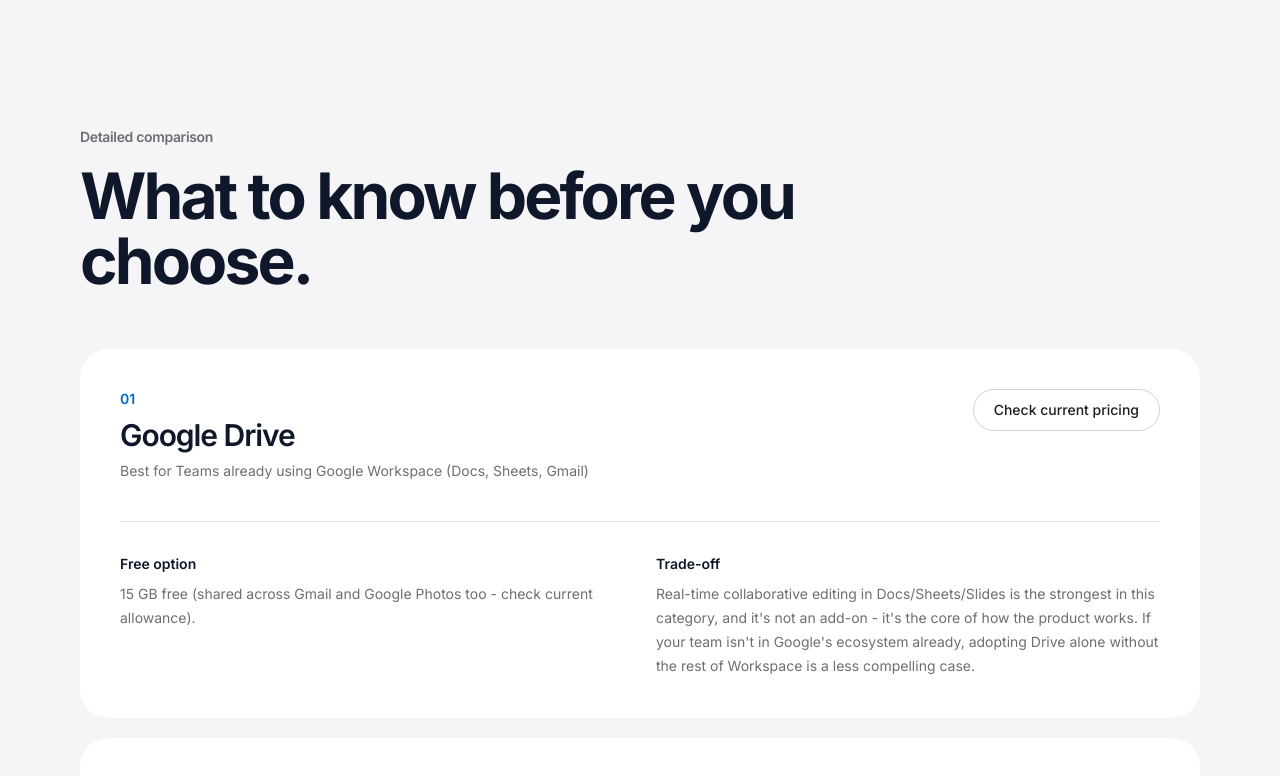
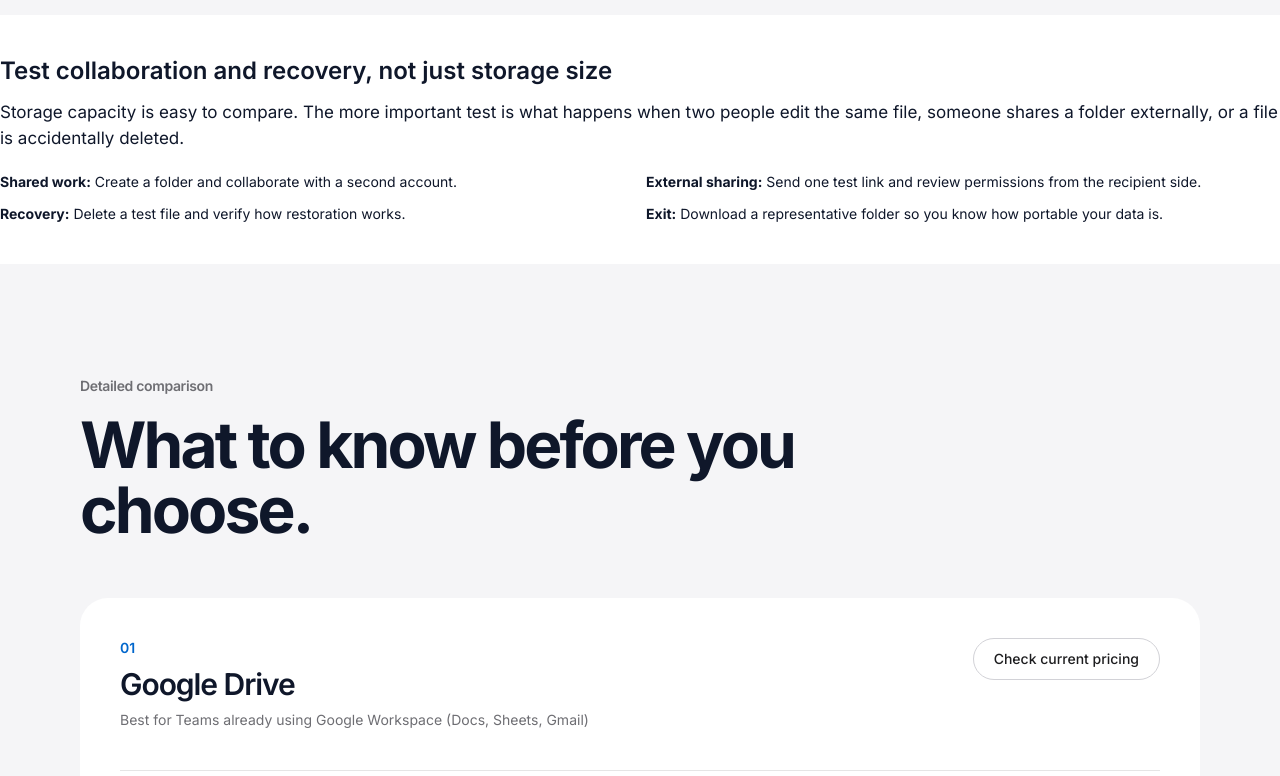
Before and after one commit to LinukaBandara/StackPick, a Next.js app: page /best/cloud-storage in a window 1280 px wide. Shown: the part 3004-3780 px from the top of the page. Built offline with nearby package versions, Linux system fonts and the light colour scheme; no server answers.

Commit message:
Add original-value testing guidance

```diff
--- a/app/best/cloud-storage/page.tsx
+++ b/app/best/cloud-storage/page.tsx
@@ -42,6 +42,19 @@ export default function Page() {
         },
       ]}
       bottomLine="Already on Google Workspace? Use Google Drive - don't add a second tool. Already on Microsoft 365? OneDrive, for the same reason. Neither, and you work heavily with large media files or external collaborators who need clean sharing? Dropbox is worth paying for on its own merits."
-    />
+    >
+      <section className="bg-white">
+        <div className="sp-contain py-10">
+          <h2 className="text-2xl font-semibold">Test collaboration and recovery, not just storage size</h2>
+          <p className="mt-3 text-slate-600">Storage capacity is easy to compare. The more important test is what happens when two people edit the same file, someone shares a folder externally, or a file is accidentally deleted.</p>
+          <ul className="mt-5 grid gap-3 text-sm text-slate-700 md:grid-cols-2">
+            <li><strong>Shared work:</strong> Create a folder and collaborate with a second account.</li>
+            <li><strong>External sharing:</strong> Send one test link and review permissions from the recipient side.</li>
+            <li><strong>Recovery:</strong> Delete a test file and verify how restoration works.</li>
+            <li><strong>Exit:</strong> Download a representative folder so you know how portable your data is.</li>
+          </ul>
+        </div>
+      </section>
+    </ComparisonArticle>
   );
 }
```
